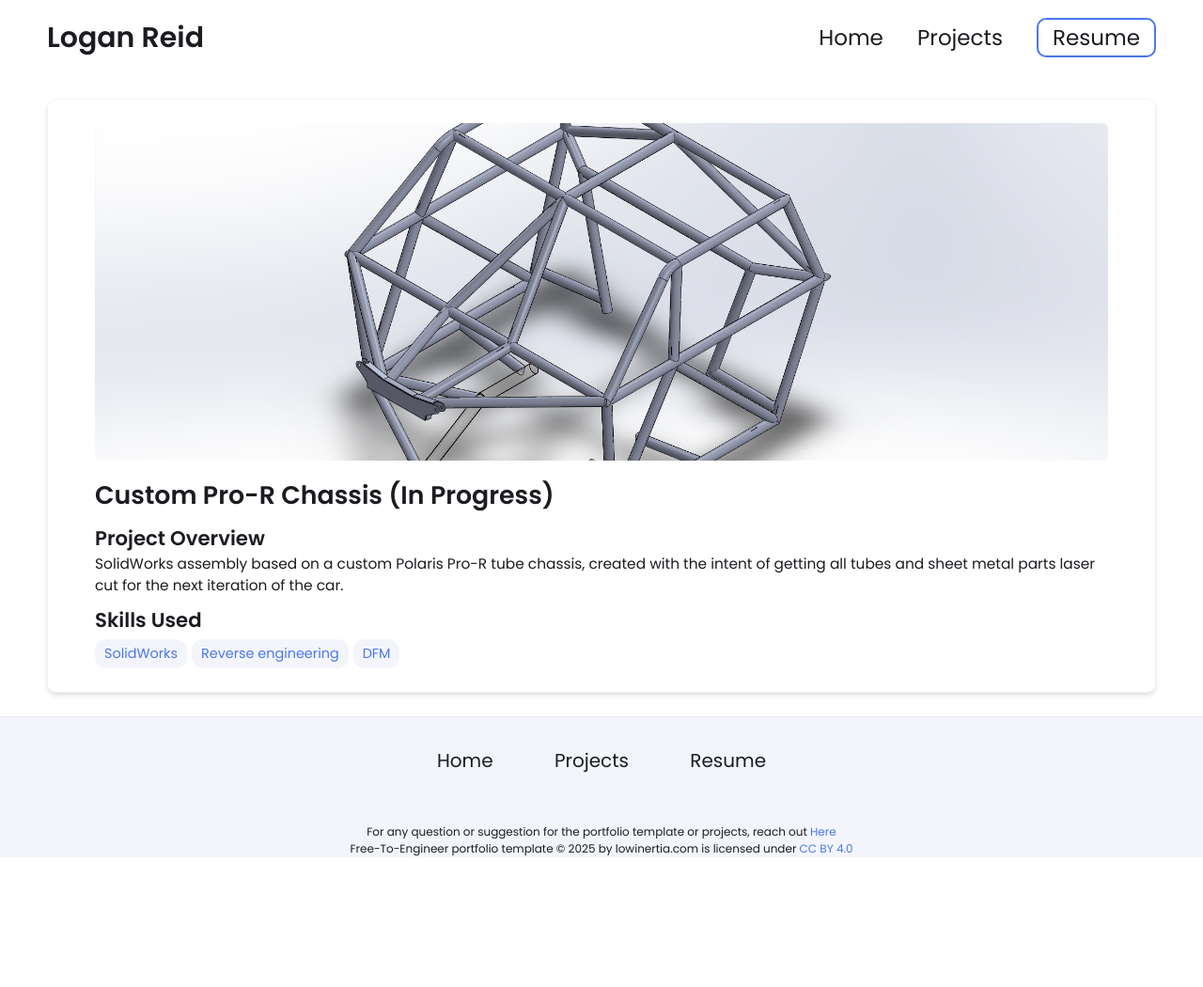
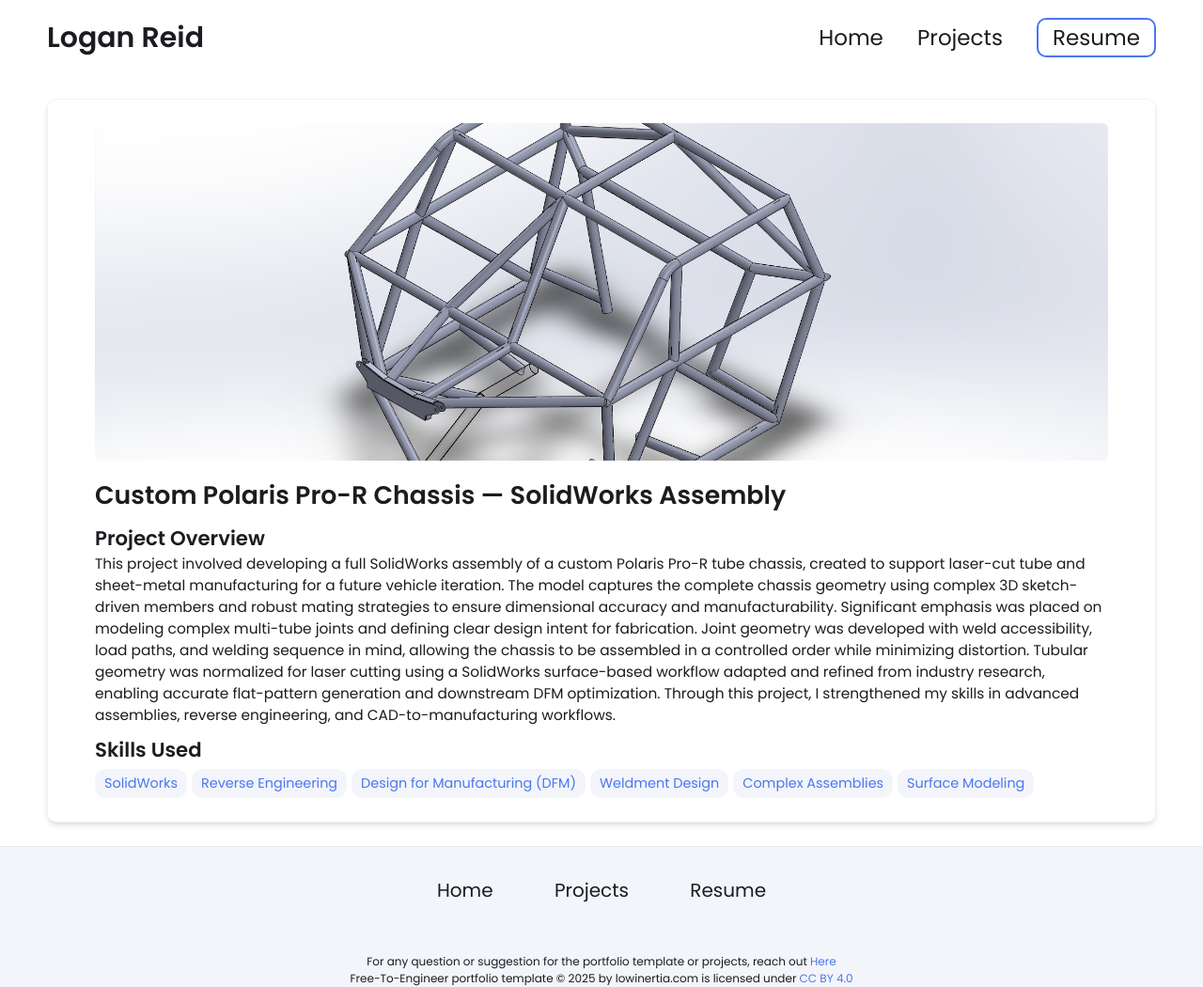
Before and after one commit to loganpreid/loganpreid.github.io, a Jekyll site: the page built from _projects/Custom Pro-R Tube Chassis/index.md, in a window 1280 px wide. Shown: the whole page at 94% size. Built offline with Jekyll 4.4.1, drawn with Linux system fonts in a browser that asks for light colours; before the commit the page ends 912 px from its top, so only the background shows below that.

Commit message:
Update index.md
Updated description and skills

```diff
--- a/_projects/Custom Pro-R Tube Chassis/index.md
+++ b/_projects/Custom Pro-R Tube Chassis/index.md
@@ -1,12 +1,18 @@
 ---
 layout: post
-title: "Custom Pro-R Chassis (In Progress)"
+title: "Custom Polaris Pro-R Chassis — SolidWorks Assembly"
 description: |
-  SolidWorks assembly based on a custom Polaris Pro-R tube chassis, created with the intent of getting all tubes and sheet metal parts laser      cut for the next iteration of the car.
+  This project involved developing a full SolidWorks assembly of a custom Polaris Pro-R tube chassis, created to support laser-cut tube and sheet-metal manufacturing for a future vehicle iteration. The model captures the complete chassis geometry using complex 3D sketch-driven members and robust mating strategies to ensure dimensional accuracy and manufacturability.
+
+  Significant emphasis was placed on modeling complex multi-tube joints and defining clear design intent for fabrication. Joint geometry was developed with weld accessibility, load paths, and welding sequence in mind, allowing the chassis to be assembled in a controlled order while minimizing distortion. Tubular geometry was normalized for laser cutting using a SolidWorks surface-based workflow adapted and refined from industry research, enabling accurate flat-pattern generation and downstream DFM optimization.
+
+  Through this project, I strengthened my skills in advanced assemblies, reverse engineering, and CAD-to-manufacturing workflows.
 skills:
 - SolidWorks
-- Reverse engineering
-- DFM
+- Reverse Engineering
+- Design for Manufacturing (DFM)
+- Weldment Design
+- Complex Assemblies
+- Surface Modeling
 main-image: /FrameAssemblyIso.JPG
-
 ---
```
